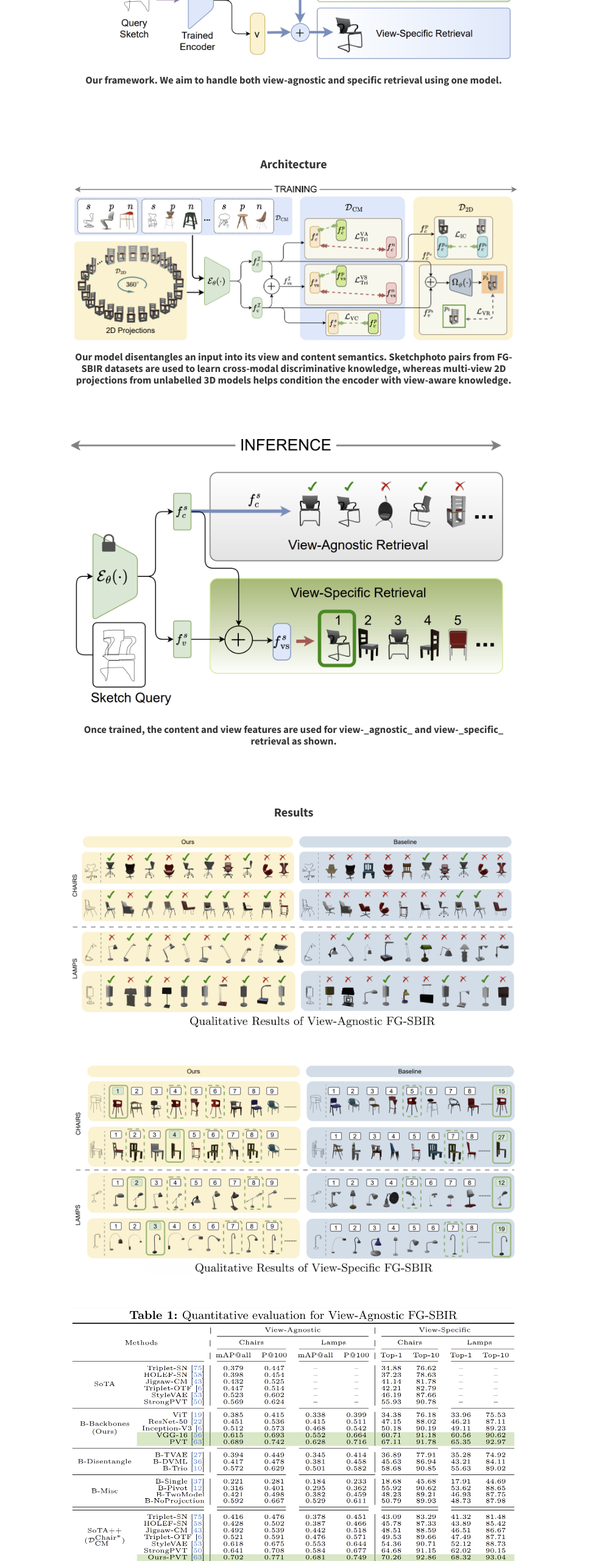
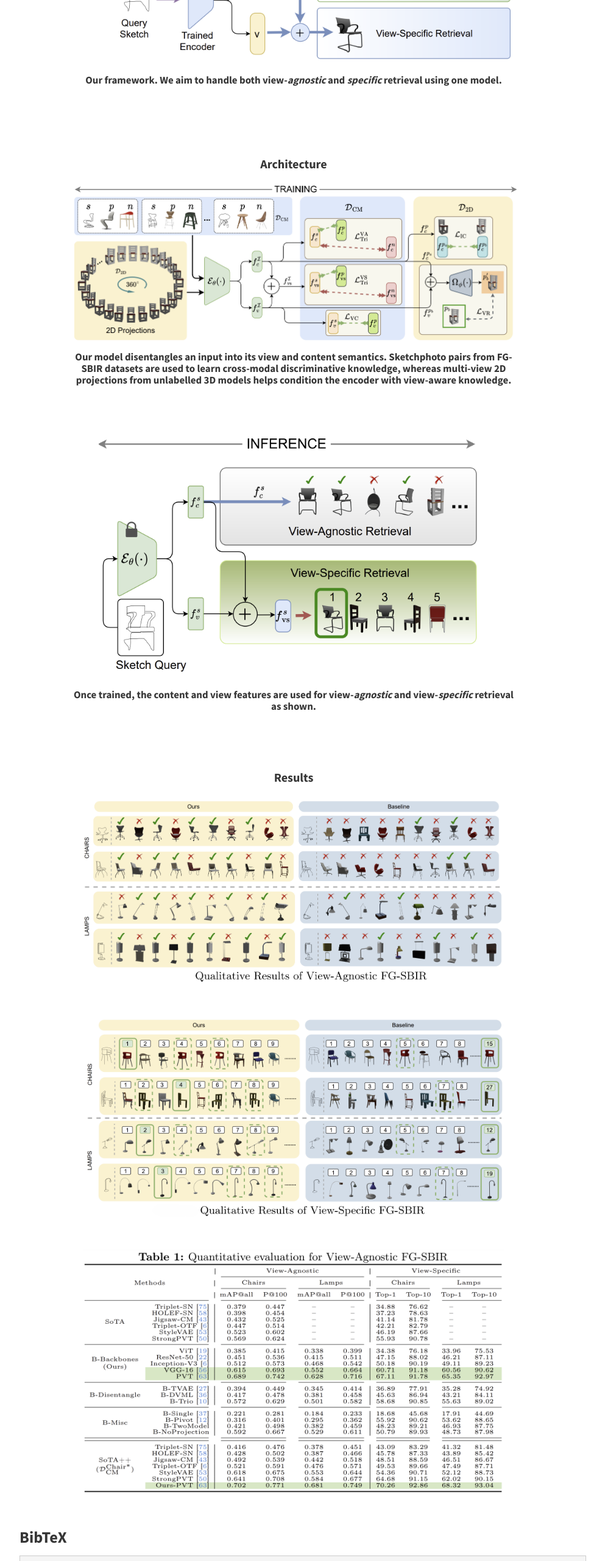
Before and after one commit to aneeshan95/Sketch_Freeview, a plain HTML site: page index.html in a window 1280 px wide. Shown: the part 1800-4360 px from the top of the page at 61% size, without its empty margins (188-1181 px from the left). Drawn offline with nearby package versions, Linux system fonts and the light colour scheme; some packages are replaced by stand-ins of ours; a script that the page names is missing; some icons are missing; a web font is replaced by a local one.

Commit message:
Update index.html

```diff
--- a/index.html
+++ b/index.html
@@ -230,7 +230,7 @@
                   <img src="./static/images/arch_basic.png" alt="" border=0 height=300></img></
                </center>
                <h5 class="subtitle has-text-centered">
-               Our framework. We aim to handle both view-agnostic and specific retrieval using one model.
+               Our framework. We aim to handle both view-<i>agnostic</i> and <i>specific</i> retrieval using one model.
 			   </h5>
                &nbsp;
             </div>
@@ -247,7 +247,7 @@
             <div class="content has-text-justified">
                </h2>
                <center>
-                  <img src="./static/images/arch_training.png" alt="" border=0 height=400></img></
+                  <img src="./static/images/arch_training.png" alt="" border=0 height=400 width=750></img></
                </center>
                <h5 class="subtitle has-text-centered">
                   Our model disentangles an input into its view and content semantics. Sketchphoto pairs from FG-SBIR datasets are used to learn cross-modal discriminative knowledge, whereas multi-view 2D projections from unlabelled 3D models helps condition the encoder with view-aware knowledge.
@@ -266,10 +266,10 @@
             <div class="content has-text-justified">
                </h2>
                <center>
-                  <img src="./static/images/arch_inference.png" alt="" border=0 height=200></img></
+                  <img src="./static/images/arch_inference.png" alt="" border=0 height=200 width=650></img></
                </center>
                <h5 class="subtitle has-text-centered">
-                  Once trained, the content and view features are used for view-_agnostic_ and view-_specific_ retrieval as shown.
+                  Once trained, the content and view features are used for view-<i>agnostic</i> and view-<i>specific</i> retrieval as shown.
 		</h5
                &nbsp;
             </div>
@@ -286,17 +286,17 @@
             <h2 class="title is-3">Results</h2>
             <div class="content has-text-justified">
                <center>
-                  <img src="static/images/qual_VA.png" alt="image" border=0 height=600/>
+                  <img src="static/images/qual_VA.png" alt="image" border=0 height=600 width=700/>
                </center>
 			   <br>
 			   <br>
                <center>
-                  <img src="static/images/qual_VS.png" alt="image" border=0 height=600/>
+                  <img src="static/images/qual_VS.png" alt="image" border=0 height=600 width=700/>
                </center>
 			   <br>
 			   <br>
                <center>
-                  <img src="static/images/quant.png" alt="image" border=0 height=400/>
+                  <img src="static/images/quant.png" alt="image" border=0 height=400 width=700/>
                </center>
 
 			   <!-- <br>
@@ -336,8 +336,8 @@
          <pre><code>@article{sain2024freeview,
   title={{Freeview Sketching: View-Aware Fine-Grained Sketch-Based Image Retrieval}},
   author={Aneeshan Sain and Pinaki Nath Chowdhury and Subhadeep Koley and Ayan Kumar Bhunia and Yi-Zhe Song},
-  booktitle={CVPR},
-  year={2023}
+  booktitle={ECCV},
+  year={2024}
 }</code></pre>
       </div>
    </section>
```
